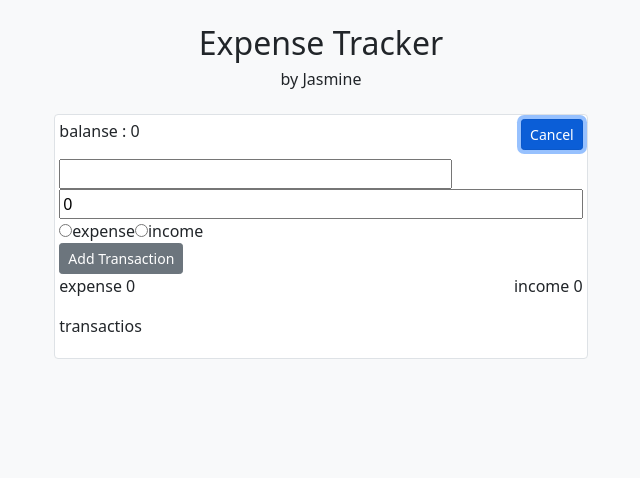
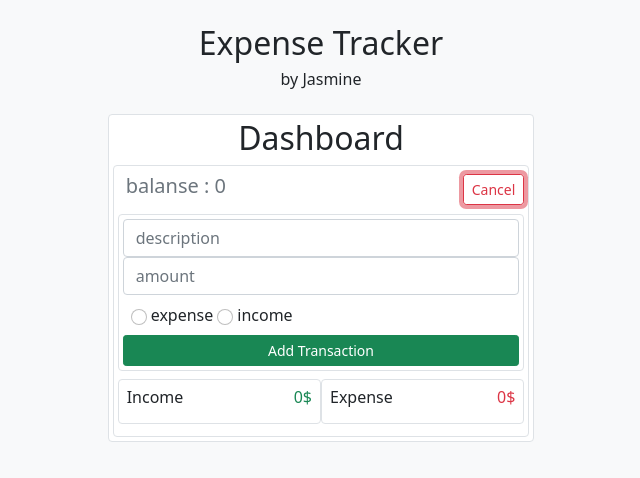
Before and after one commit to YasamanKarimArabgard/ExpenseTracker-reactjs, a React (Create React App) app: page / in a window 1280 px wide. Both pictures are taken after a click on the button "Add". Shown: the top 478 px of the page, without its empty margins (319-959 px from the left). Built offline with nearby package versions, Linux system fonts and the light colour scheme.

Commit message:
import some file

```diff
--- a/src/Components/ExpenseApp/ExpenseApp.jsx
+++ b/src/Components/ExpenseApp/ExpenseApp.jsx
@@ -1,4 +1,4 @@
-import React, { useState } from 'react';
+import React, { useEffect, useState } from 'react';
 import TransActionComponenet from '../TransActionComponent/TransActionComponenet';
 import OverViewComponent from '../OverViewComponnent/OverViewComponent';
 
@@ -6,12 +6,28 @@ const ExpenseApp = () => {
 
     const [expense, setExpense] = useState(0);
     const [income, setIncome] = useState(0);
-    const [transActios, setTransActions] = useState([]);
+    const [transActions, setTransActions] = useState([]);
+
+    useEffect(() => {
+        let exp = 0;
+        let inc = 0;
+        transActions.forEach(t => t.type === 'expense' ? (exp = exp + parseFloat(t.amount)) : (inc = inc + parseFloat(t.amount)))
+        setExpense(exp)
+        setIncome(inc)
+    }, [transActions])
+
+    const addTransAction = (formValue) => {
+        console.log(formValue);
+        setTransActions([...transActions, { ...formValue, id: Date.now() }])
+    }
 
     return (
-        <section className='col-5 bg-white border rounded mt-3 p-1'>
-                 <OverViewComponent expense={expense} income={income}/>
-                <TransActionComponenet transActios={transActios} />
+        <section className='col-11 col-sm-4 bg-white border rounded mt-3 p-1'>
+            <h2 className='text-center'>Dashboard</h2>
+            <div className='rounded border p-1'>
+                <OverViewComponent expense={expense} income={income} addTransAction={addTransAction} />
+            </div>
+                <TransActionComponenet transActions={transActions} setTransActions={setTransActions} />
         </section>
     );
 };
--- a/src/Components/OverViewComponnent/OverViewComponent.jsx
+++ b/src/Components/OverViewComponnent/OverViewComponent.jsx
@@ -1,24 +1,30 @@
 import React, { useState } from 'react';
 import TransActionForm from '../TransActionForm/TransActionForm';
 
-const OverViewComponent = ({ income, expense }) => {
+const OverViewComponent = ({ income, expense , addTransAction}) => {
 
     const [isShow, setIsShow] = useState(false);
 
     return (
         <>
-            <div className='col-12 d-flex justify-content-between'>
-                <p>balanse : {income - expense}</p>
-                <button className='btn btn-sm btn-primary h-50'
+            <div className='col-12 d-flex justify-content-between mt-1 align-items-center'>
+                <h5 className='text-secondary mx-2'>balanse : {income - expense}</h5>
+                <button className={`btn btn-sm h-50 ${isShow ? 'btn-outline-danger' : 'btn-primary'}`}
                     onClick={() => setIsShow(prevState => !prevState)}>
                     {isShow ? 'Cancel' : 'Add'}
                     </button>
             </div>
-            {isShow && <TransActionForm />}
-            <div className='col-12 d-flex flex-column'>
+            {isShow && <TransActionForm addTransAction={addTransAction} setIsShow={setIsShow}/>}
+            <div className='col-12 d-flex flex-column my-2'>
                 <div className='col-12 d-flex justify-content-between'>
-                    <p>expense {expense}</p>
-                    <p>income {income}</p>
+                   <div className='col-6 border rounded p-2 d-flex justify-content-between'>
+                     <h6>Income</h6>
+                     <h6 className='text-success'>{income}$</h6>
+                   </div>
+                   <div className='col-6 border rounded p-2 d-flex justify-content-between'>
+                     <h6>Expense</h6>
+                     <h6 className='text-danger'>{expense}$</h6>
+                   </div>
                 </div>
             </div>
         </>
--- a/src/Components/TransActionComponent/TransActionComponenet.jsx
+++ b/src/Components/TransActionComponent/TransActionComponenet.jsx
@@ -1,11 +1,28 @@
 import React from 'react';
 
-const TransActionComponenet = ({transAction}) => {
+const TransActionComponenet = ({ transActions, setTransActions }) => {
+
+
+    const removehandler = (id) => {
+        const remove = transActions.filter(t => t.id !== id)
+        setTransActions(remove)
+    }
+
+    if (transActions.length == 0) return null;
     return (
-        <div>
-            <p>transactios</p>
-        </div>
-    );
+        <section className='col-12 rounded border p-1 mt-2 d-flex flex-wrap justify-content-evenly'>
+            {transActions.map(t => (
+                <div key={t.id} className={`col-5 d-flex flex-column align-items-end
+                 ${t.type === 'income' ? 'alert alert-success' : 'alert alert-danger'}`}>
+                    <div className='col-12 d-flex justify-content-between'>
+                        <h6>{t.desc}</h6>
+                        <h6>{t.amount}$</h6>
+                    </div>
+                    <i class="bi bi-trash3-fill text-danger" onClick={() => removehandler(t.id)}></i>
+                </div>
+            ))}
+        </section>
+    )
 };
 
 export default TransActionComponenet;
--- a/src/Components/TransActionForm/TransActionForm.jsx
+++ b/src/Components/TransActionForm/TransActionForm.jsx
@@ -1,37 +1,48 @@
 import React, { useState } from 'react';
 
-const TransActionForm = () => {
+const TransActionForm = ({ addTransAction, setIsShow }) => {
 
     const [formValue, setFormValue] = useState({
-        amount: 0,
+        amount: '',
         desc: ''
     });
 
     const onChangeHandler = (e) => {
-        setFormValue({...formValue, [e.target.name] : e.target.value})
+        setFormValue({ ...formValue, [e.target.name]: e.target.value })
+    }
+
+    const submitHandler = (e) => {
+        e.preventDefault();
+        addTransAction(formValue)
+        setIsShow((prevState) => !prevState)
     }
 
     return (
-        <form className='form-group'>
+        <form className='form-group border rounded my-2 d-flex flex-column p-1' onSubmit={submitHandler}>
             <div className='d-flex flex-column'>
                 <input type='text'
                     name='desc'
-                    className='w-75'
+                    className='form-control'
                     onChange={onChangeHandler}
                     value={formValue.desc}
+                    placeholder='description'
                 />
                 <input type='number'
                     name='amount' c
-                    lassName='w-75'
+                    className='form-control'
                     onChange={onChangeHandler}
-                    value={formValue.amount} />
+                    value={formValue.amount}
+                    placeholder='amount'
+                />
             </div>
-            <div className='d-flex align-items-center'>
+            <div className='d-flex align-items-center my-2 mx-1'>
                 <input type='radio'
                     value='expense'
                     name='type'
                     onChange={onChangeHandler}
                     checked={formValue.type === 'expense'}
+                    className='form-check-input mx-1'
+                    placeholder='amount'
                 />
                 <label>expense</label>
                 <input type='radio'
@@ -39,10 +50,11 @@ const TransActionForm = () => {
                     name='type'
                     onChange={onChangeHandler}
                     checked={formValue.type === 'income'}
+                    className='form-check-input mx-1'
                 />
                 <label>income</label>
             </div>
-            <button className='btn btn-sm btn-secondary'>Add Transaction</button>
+            <button className='btn btn-sm btn-success 100'>Add Transaction</button>
         </form>
     );
 };
--- a/src/index.js
+++ b/src/index.js
@@ -4,6 +4,7 @@ import './index.css';
 import App from './App';
 import reportWebVitals from './reportWebVitals';
 import '../node_modules/bootstrap/dist/css/bootstrap.min.css';
+import "bootstrap-icons/font/bootstrap-icons.css";
 
 ReactDOM.render(
   <React.StrictMode>
```
